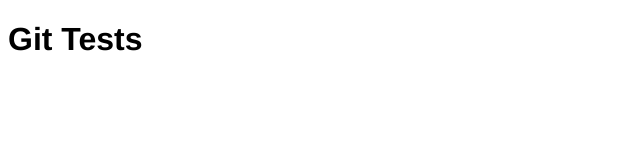
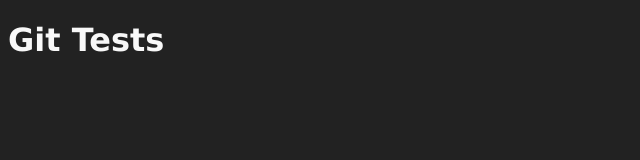
Before and after one commit to CP-Bryanjford/test-git, a plain HTML site: page index.html in a window 1280 px wide. Shown: the whole page, without its empty margins (0-640 px from the left). Drawn offline with Linux system fonts and the light colour scheme.

Commit message:
dark elements

```diff
--- a/styles.css
+++ b/styles.css
@@ -1,3 +1,6 @@
 body {
-    font-family: Helvetica, Arial, sans-serif;
+    font-family: Verdana, Arial, sans-serif;
+    background-color: #222222;
+    color: #f8f8f8;
+
 }
```
